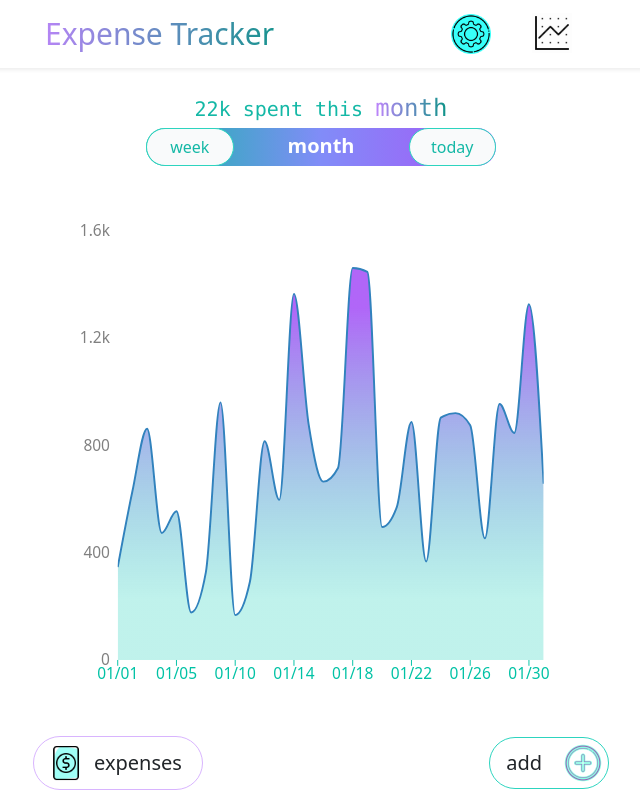
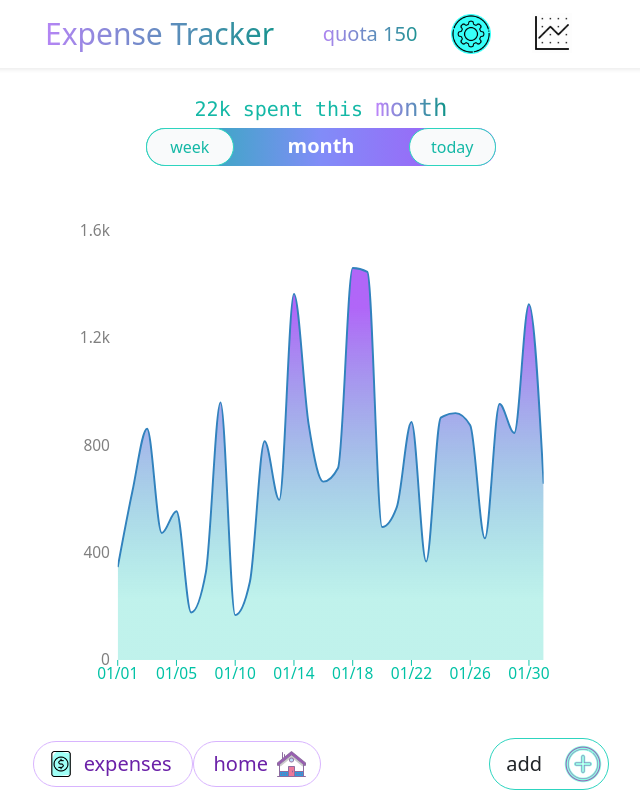
Before and after one commit to ahmadkhudai/next-tracker, a Next.js app: page / in a window 1280 px wide. Shown: the whole page, without its empty margins (319-959 px from the left). Built offline with nearby package versions, Linux system fonts and the light colour scheme.

Commit message:
hid home stats for now

```diff
--- /dev/null
+++ b/Definitions/Quota.ts
@@ -0,0 +1,9 @@
+export interface Quota {
+    amount:number;
+    startDate:string;
+    endDate:string;
+}
+
+export interface DailyQuota {
+    amount:number;
+}
--- a/Definitions/Setting.ts
+++ b/Definitions/Setting.ts
@@ -4,7 +4,7 @@ export interface Setting{
     type:InputTypes;
     label:SettingLabels;
     value:any;
-    name:string;
+    name: string;
 }
 
 export enum SettingLabels {
@@ -12,3 +12,22 @@ export enum SettingLabels {
     "deleteMode"="deleteMode",
     "showDesc"="showDesc"
 }
+type SettingName= {
+    [key in SettingLabels]:string;
+}
+export const SettingNames:SettingName = {
+    [SettingLabels.maxAcceptableRange] :"Quota",
+    [SettingLabels.showDesc] :"Show expense description?",
+    [SettingLabels.deleteMode] :"Delete Mode?",
+}
+
+// let newObj:Setting = {
+//     type:InputTypes.number,
+//     label:SettingLabels.showDesc,
+//     value:20,
+//     name: SettingNames[SettingLabels.showDesc]
+// }
+//
+// export enum SettingNames:SS {
+//     [SettingLabels.maxAcceptableRange] = ""
+// }
--- a/pages/Forms/AK_SettingsPanel.tsx
+++ b/pages/Forms/AK_SettingsPanel.tsx
@@ -1,6 +1,6 @@
 // @flow
 import * as React from 'react';
-import {SettingLabels} from "../../Definitions/Setting";
+import {SettingLabels, SettingNames} from "../../Definitions/Setting";
 import {SettingsObj} from "../../Definitions/SettingsObj";
 import RedButton from "../components/buttons/RedButton";
 import LabelPurple from "../components/labels/LabelPurple";
@@ -58,7 +58,7 @@ export default function AK_SettingsPanel({settings, modifySettings, handleClose}
 
 
                             <label className="col-form-label p-2 w-50 text-start"
-                                   htmlFor={setting.label}>{setting.name}</label>
+                                   htmlFor={setting.label}>{SettingNames[setting.label]}</label>
                             {setting.type === "number" &&
                                 <input type="number" name={setting.label} id={setting.label} value={setting.value}
                                        className="form-control flex-1 w-50"
--- a/pages/Home/HomePage.tsx
+++ b/pages/Home/HomePage.tsx
@@ -16,7 +16,7 @@ import {
     sumAllExpenses
 } from "../api/utils/expense/grouping";
 import {v4 as uuidv4} from "uuid";
-import {isGreaterThanToday} from "../api/utils/date_utils";
+import {addDays, isGreaterThanToday} from "../api/utils/date_utils";
 import {OptionPanelLabels, OptionsPanels} from "../api/component_config/Main/OptionsPanels";
 import AK_SettingsPanel from "../Forms/AK_SettingsPanel";
 import AddExpenseForm from "../add_expense/AddExpenseForm";
@@ -207,7 +207,7 @@ export function HomePage({switchWindow}: Props) {
                 </div>
             }
             {currentlyOpenPanel !== OptionsPanels.AddExpensePanel &&
-                <HomeHeader switchWindow={switchWindow} openPanel={openPanel}/>
+                <HomeHeader settings={settings} quota={{amount:200, endDate:addDays(new Date(),2).toDateString(), startDate:(new Date()).toString()}} switchWindow={switchWindow} openPanel={openPanel}/>
             }
 
 
@@ -233,7 +233,7 @@ export function HomePage({switchWindow}: Props) {
                                 <div className={" ak_max_600px w-100 h-full"}>
 
                                     <div className={"h-auto "}>
-                                        <HomeStats viewMode={viewMode} expenses={currentExpenses}/>
+                                        <HomeStats settings={settings} viewMode={viewMode} expenses={currentExpenses}/>
                                     </div>
                                 </div>
                             }
@@ -281,6 +281,14 @@ export function HomePage({switchWindow}: Props) {
                 }
 
 
+                {currentlyOpenPanel === OptionsPanels.QuotaPanel &&
+                    <Backdrop onClick={(e: any) => closeAllPanels(e)}>
+                        <AK_SettingsPanel handleClose={(e: any) => closeAllPanels(e)} settings={settings}
+                                          modifySettings={modifySettings}/>
+                    </Backdrop>
+                }
+
+
             </div>
             {currentlyOpenPanel !== OptionsPanels.AddExpensePanel &&
                 <HomeFooter
@@ -291,7 +299,7 @@ export function HomePage({switchWindow}: Props) {
                         panel: HomePanels.ExpensesPanel
                     },
                         {panelLabel: HomePanelLabels.Visualize, panel: HomePanels.Visualize},
-                        // {panelLabel: HomePanelLabels.Home, panel: HomePanels.Home}
+                        {panelLabel: HomePanelLabels.Home, panel: HomePanels.Home}
                     ] : []
                     }
                     addButton={
--- a/pages/Home/_components/HomeStats.tsx
+++ b/pages/Home/_components/HomeStats.tsx
@@ -4,27 +4,25 @@ import {Expense} from "../../../Definitions/Expense";
 import {
     getCurrentMonthsExpenses,
     getCurrentWeeksExpenses,
-    getDayWiseExpenses,
-    getRenderableTODAYsExpenses,
-    getSortedExpenses, getTodaysExpenses,
+    getTodaysExpenses,
     groupByExpenseName
 } from "../../api/utils/expense/grouping";
 import {GroupBy} from "../../api/component_config/grouping/GroupBy";
-import {doubleExponentialSmoothing} from "../../api/stats/double_prediction";
-import SummaryExpense from "../../../Definitions/SummaryExpense";
-import moment from "moment";
 import {ViewModes} from "../../api/component_config/ViewModes";
 import NoData from "../../components/_partials/NoData";
+import {SettingsObj} from "../../../Definitions/SettingsObj";
+import {SettingLabels} from "../../../Definitions/Setting";
 
 type Props = {
     expenses:Expense[];
     viewMode:ViewModes;
+    settings:SettingsObj;
 };
 
 
 
 
-export function HomeStats({expenses,viewMode}: Props) {
+export function HomeStats({expenses,viewMode, settings}: Props) {
 
 
 
@@ -37,38 +35,53 @@ export function HomeStats({expenses,viewMode}: Props) {
         return <NoData/>;
     }
 
+    const badAmount =
+    {
+        "color":"red"
+    }
+
+
     let compoundExpenses = groupByExpenseName(expenses, GroupBy.spending);
     let minExp:CompoundExpense = getMinimumExpense(compoundExpenses);
     let maxExp:CompoundExpense = getMaximumExpense(compoundExpenses);
     // console.log(getDayWiseExpenses(getSortedExpenses(expenses)));
     // console.log("RENDERABLE ", getRenderableTODAYsExpenses(getSortedExpenses(expenses)));
 
-    console.log("GRAPHABLE ", getTodaysExpenses(getSortedExpenses(expenses)));
-    let graphable:SummaryExpense[] =  groupingFunctions[viewMode](getSortedExpenses(expenses));
+    // console.log("GRAPHABLE ", getTodaysExpenses(getSortedExpenses(expenses)));
+    // let graphable:SummaryExpense[] =  groupingFunctions[viewMode](getSortedExpenses(expenses));
+    //
+    //
+    // function getHourWiseData(summaryExpenses: SummaryExpense[]) {
+    //     let hourWiseData:any = {};
+    //
+    //     summaryExpenses.forEach(item=>{
+    //         let temp = moment(item.date).format("HH");
+    //         if(!hourWiseData[temp]) hourWiseData[temp] = 0
+    //         hourWiseData[temp]+=item.expense;
+    //     })
+    //     for(let i =0; i<24; i++){
+    //         if(!hourWiseData[i]) hourWiseData[i] = 0;
+    //     }
+    //     return hourWiseData;
+    // }
+    //
+    // let hourWiseData = getHourWiseData(graphable);
+    // console.log(hourWiseData);
+    // console.log("PROCESSED ", doubleExponentialSmoothing(hourWiseData,1));
+    const sum = sumOfAllExpenses(compoundExpenses, "amount");
+    return (
+        <div className={"flex flex-col items-center justify-start unselectable vh-100 p-4 bg-gray-50 shadow shadow-cyan-400 my-2 rounded-2xl"}>
+            <h1 className={"text-xl md:text-3xl"}>Your <span className={"text-transparent bg-clip-text bg-gradient-to-r from-purple-400 to-teal-600"}>Quota</span>  this Week: {settings.maxAcceptableRange.value}</h1>
+            <h1>You  spent most {viewMode !== ViewModes.today ? "this" :""} <span
+                className={"text-sm md:text-2xl  "}>{viewMode}</span> on {maxExp.name}: {maxExp.amount}</h1>
+
+            {viewMode!==ViewModes.month &&
+
+                <h1 style={sum>settings[SettingLabels.maxAcceptableRange].value?badAmount:{}}>Total spending so far {sum}</h1>
+
+            }
 
 
-    function getHourWiseData(summaryExpenses: SummaryExpense[]) {
-        let hourWiseData:any = {};
-
-        summaryExpenses.forEach(item=>{
-            let temp = moment(item.date).format("HH");
-            if(!hourWiseData[temp]) hourWiseData[temp] = 0
-            hourWiseData[temp]+=item.expense;
-        })
-        for(let i =0; i<24; i++){
-            if(!hourWiseData[i]) hourWiseData[i] = 0;
-        }
-        return hourWiseData;
-    }
-
-    let hourWiseData = getHourWiseData(graphable);
-    console.log(hourWiseData);
-    console.log("PROCESSED ", doubleExponentialSmoothing(hourWiseData,1));
-    return (
-        <div className={"flex flex-col items-center justify-center  h-[65vh]"}>
-            <h1>You spent most on {maxExp.name}: {maxExp.amount}</h1>
-            <h1>You spent least on {minExp.name}: {minExp.amount}</h1>
-            {/*<h3>Your are likely to spend {forecast}</h3>*/}
         </div>
     );
 }
@@ -100,5 +113,18 @@ function getMaximumExpense(inputExpenses:CompoundExpense[]){
 }
 
 
+function sumOfAllExpenses(expenses:CompoundExpense[], sum_term:string){
+    //@ts-ignore
+    if(!(expenses[0])[sum_term]){return -1}
+    let total = 0;
+
+    expenses.forEach(expense =>{
+        //@ts-ignore
+        total+=expense[sum_term];
+    })
+
+    return total;
+}
+
 
 export default HomeStats;
--- a/pages/_app.tsx
+++ b/pages/_app.tsx
@@ -1,4 +1,5 @@
 import '../node_modules/bootstrap/dist/css/bootstrap.min.css';
+// import '../node_modules/bootstrap/dist/css/bootstrap-utilities.css';
 import '../styles/globals.css';
 import type { AppProps } from 'next/app'
 
--- a/pages/api/component_config/HomePanels.ts
+++ b/pages/api/component_config/HomePanels.ts
@@ -10,4 +10,7 @@ export enum HomePanelLabels {
     "ExpensesPanel"="expenses",
     "Visualize"="visualize",
     "Home"="home"
+    // "ExpensesPanel"="expenses",
+    // "Visualize"="visualize",
+    // "Home"="home"
 }
--- a/pages/api/component_config/Main/OptionsPanels.ts
+++ b/pages/api/component_config/Main/OptionsPanels.ts
@@ -1,10 +1,12 @@
 export enum OptionsPanels {
     "SettingsPanel"="SettingsPanel",
     "AddExpensePanel"="AddExpensePanel",
+    "QuotaPanel"="QuotaPanel",
     "err"="err",
     "none"="none"
 }
 
 export enum OptionPanelLabels {
-    "AddExpensePanel"="add +"
+    "AddExpensePanel"="add +",
+    "QuotaPanel"="QuotaPanel"
 }
--- a/pages/components/HomeFooter.tsx
+++ b/pages/components/HomeFooter.tsx
@@ -44,20 +44,20 @@ export default function HomeFooter(props: Props) {
                         openHomePanelFunc(GraphPanels.grouped)
                     }}>home</PurpleButton>
                 }
+                <div className={"h-100 flex justify-content-start w-100    "} >
 
                 {renderedPanels &&
                     renderedPanels?.map(panel =>
                         //todo remove these loops. they are useless
-                        <div className={"h-100 flex justify-content-start w-100    "} key={panel.panelLabel}>
-                        <OutlineRoundedButton  key={panel.panelLabel} styleClasses="hover:text-purple-600 hover:font-thin text-xl rounded-[10px]  mr-3   border-purple-300 hover:border-2 ak_slow_transition " onClick={() => {
+                         <OutlineRoundedButton  key={panel.panelLabel} styleClasses="hover:text-purple-600 hover:font-thin text-xl rounded-[10px]  md:mr-3 sm:mr-2 sm:p-2   border-purple-300 hover:border-2 ak_slow_transition " onClick={() => {
                             openHomePanelFunc(panel.panel)
                         }}>
-                            <div className={"flex align-items-center justify-content-between w-auto"}>
+                            <div className={"flex align-items-center justify-content-between md:w-auto"}>
                                 {panel.panel===HomePanels.ExpensesPanel &&
                                     <Image   height={"40%"} width={"40%"} src={expensesIcon}/>
                                 }
 
-                                <p className={"text-xl  px-2 "}>{panel.panelLabel}</p>
+                                <p className={"sm:hidden font-light  lg:text-xl  px-2 text-purple-800 "}>{panel.panelLabel}</p>
                                 {panel.panel===HomePanels.Visualize &&
                                     <Image   height={"40%"} width={"40%"} src={graphIcon}/>
                                 }
@@ -67,9 +67,9 @@ export default function HomeFooter(props: Props) {
 
                             </div>
                         </OutlineRoundedButton>
-                        </div>
+
                     )
-                }
+                }  </div>
                 {addButton &&
 
                         //todo only add button will rest here. remove this loop and pass only add button
--- a/pages/components/HomeHeader/HomeHeader.tsx
+++ b/pages/components/HomeHeader/HomeHeader.tsx
@@ -10,9 +10,12 @@ import trendStat from '../../../assets/trend_station.png';
 import trendGif from '../../../assets/trend.gif';
 import LabelPurple from "../labels/LabelPurple";
 import HoverGif from "../hoverables/HoverGif";
-import TealButton from "../buttons/TealButton";
+import {Quota} from "../../../Definitions/Quota";
+import {SettingsObj} from "../../../Definitions/SettingsObj";
 
 type Props = {
+    settings?: SettingsObj;
+    quota?: Quota;
     openPanel?: any;
     switchWindow: any;
     currentlyOpenWindow?: MainWindows;
@@ -20,7 +23,7 @@ type Props = {
 type State = {};
 
 export default function HomeHeader(props: Props) {
-    const {openPanel, switchWindow, currentlyOpenWindow} = props;
+    const {openPanel, switchWindow, currentlyOpenWindow, settings} = props;
 
     const [currentWindow, setCurrentWindow] = useState(currentlyOpenWindow || MainWindows.home);
 
@@ -42,7 +45,7 @@ export default function HomeHeader(props: Props) {
     return (
         <nav onMouseEnter={onFocus} onMouseLeave={onBlur} onFocus={onFocus} onBlur={onBlur}
              className="fixed_header bg-white navbar position-sticky top-0 navbar-expand navbar-light shadow-sm w-100 flex justify-center py-0">
-            <div className=" flex align-items-center justify-content-between w-100 ak_max_600px px-2">
+            <div className=" flex align-items-center justify-content-between w-100 ak_max_600px px-2 unselectable">
 
                 {/*{currentWindow === MainWindows.home && }*/}
 
@@ -50,8 +53,12 @@ export default function HomeHeader(props: Props) {
                     {currentWindow === MainWindows.home &&
                         // <div className={"w-100 flex align-items-center justify-content-center py-2"}>
                         <div className={"flex align-items-center justify-content-between w-100"}>
-                           <p className={" text-center w-auto text-transparent bg-clip-text bg-gradient-to-r from-purple-400 to-teal-600 text-3xl px-3"}>Expense
-                               Tracker</p>
+                            <p className={" sm:hidden md:visible text-center w-auto text-transparent bg-clip-text bg-gradient-to-r from-purple-400 to-teal-600 text-3xl px-3"}>Expense
+                                Tracker</p>  <OutlineRoundedButton onClick={() => {
+                            openPanel(OptionsPanels.QuotaPanel)
+                        }}
+                                                                   styleClasses={" text-center w-auto text-transparent bg-clip-text bg-gradient-to-r from-purple-400 to-teal-600 text-xl "}>quota {settings?.maxAcceptableRange.value}</OutlineRoundedButton>
+
                             <OutlineRoundedButton
                                 styleClasses="btn  hover:font-thin  ak_slow_transition  py-0 px-0  hover:bg-purple-700  flex align-items-center justify-between "
                                 onClick={() => {
@@ -62,18 +69,20 @@ export default function HomeHeader(props: Props) {
                                 {/*<p className={"text-center w-75 px-2"}>Settings</p>*/}
 
                             </OutlineRoundedButton>
+
                         </div>
 
                     }
 
                     {currentWindow !== MainWindows.home &&
                         <OutlineRoundedButton
-                        styleClasses={"btn bg-teal-400 text-white hover:bg-purple-500  hover:font-black  mr-3 w-75"}
-                        onClick={() => {
-                            goTo(MainWindows.home)
-                        }}>home</OutlineRoundedButton>
+                            styleClasses={"btn bg-teal-400 text-white hover:bg-purple-500  hover:font-black  mr-3 w-75"}
+                            onClick={() => {
+                                goTo(MainWindows.home)
+                            }}>home</OutlineRoundedButton>
                     }
-                    {currentWindow === MainWindows.graphs && <LabelPurple styleClasses={"h3 p-2 py-0 w-25"}>/trends</LabelPurple>}
+                    {currentWindow === MainWindows.graphs &&
+                        <LabelPurple styleClasses={"h3 p-2 py-0 w-25"}>/trends</LabelPurple>}
                     {currentWindow !== MainWindows.graphs &&
                         <button className="btn w-25 py-0 my-0 pt-1" onClick={() => {
                             goTo(MainWindows.graphs)
--- a/tailwind.config.js
+++ b/tailwind.config.js
@@ -5,7 +5,24 @@ module.exports = {
     "./components/**/*.{js,ts,jsx,tsx}",
   ],
   theme: {
-    extend: {},
+    extend: {
+      screens: {
+        'sm': {'min': '340px', 'max': '567px'},
+        // => @media (min-width: 640px and max-width: 767px) { ... }
+
+        'md': {'min': '568px', 'max': '1023px'},
+        // => @media (min-width: 768px and max-width: 1023px) { ... }
+
+        'lg': {'min': '1024px', 'max': '1279px'},
+        // => @media (min-width: 1024px and max-width: 1279px) { ... }
+
+        'xl': {'min': '1280px', 'max': '1535px'},
+        // => @media (min-width: 1280px and max-width: 1535px) { ... }
+
+        '2xl': {'min': '1536px'},
+        // => @media (min-width: 1536px) { ... }
+      },
+    },
   },
   plugins: [],
 }
```
